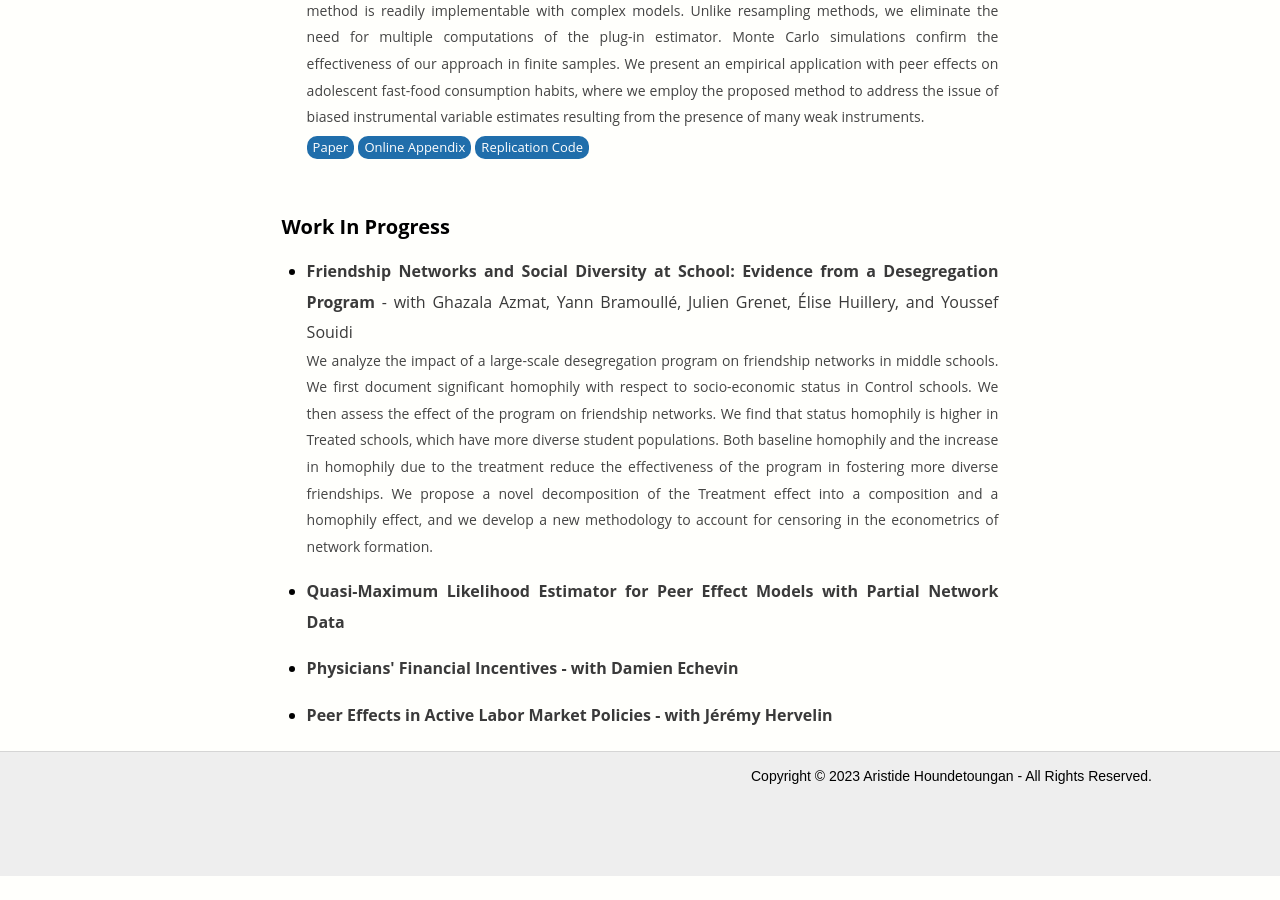
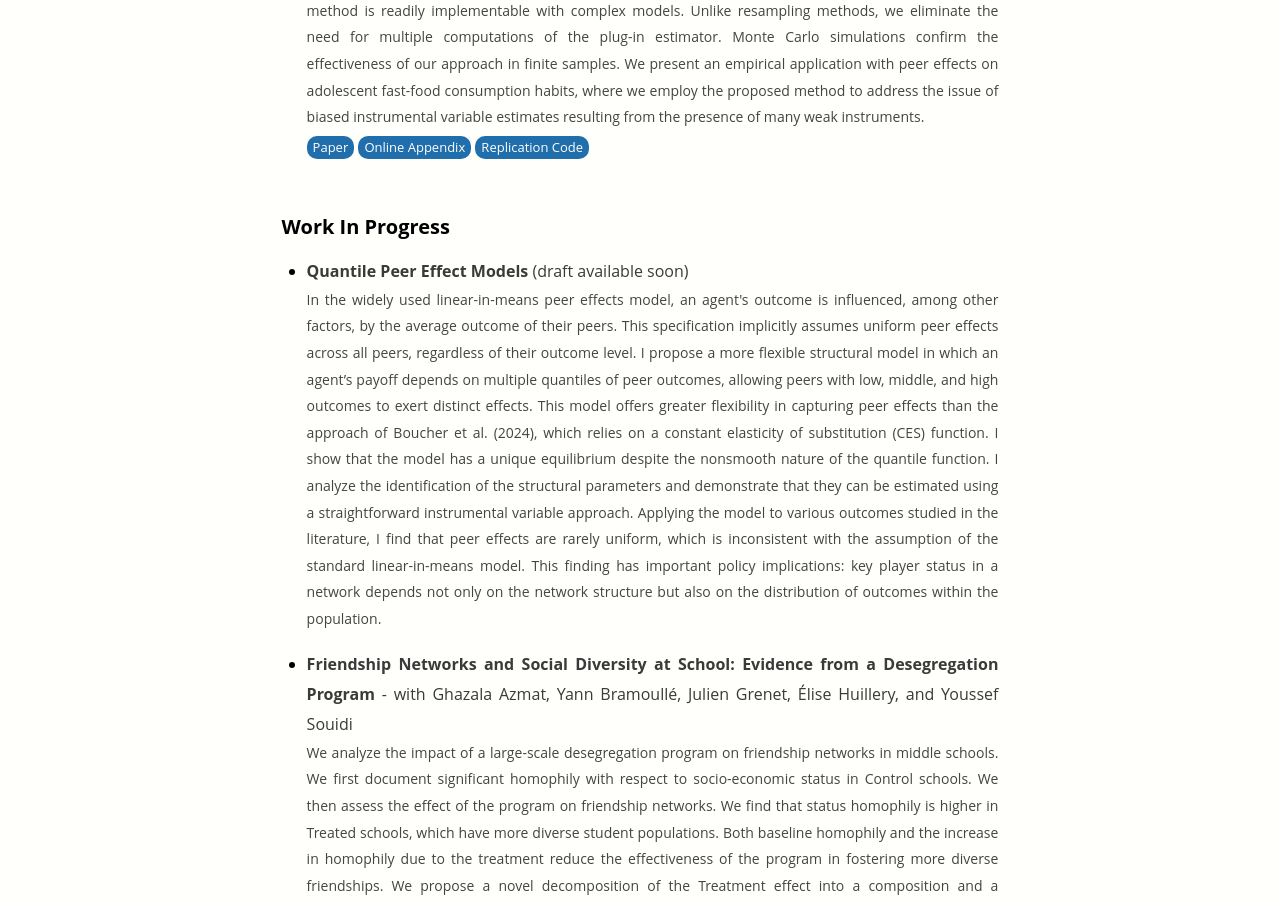
Before and after one commit to ahoundetoungan/ahoundetoungan.github.io, a Jekyll site: the page built from research/index.html, in a window 1280 px wide and 900 px high, scrolled down 1739 px. Built offline with Jekyll 4.4.1, drawn with Linux system fonts in a browser that asks for light colours; before the commit the page ends 2615 px from its top, so only the background shows below that.

Commit message:
new project

```diff
--- a/research/index.html
+++ b/research/index.html
@@ -61,6 +61,8 @@
 	<br/>
 	<h2>Work In Progress</h2>
 	<ul>
+    <li><p class="nomarginafter"><b> Quantile Peer Effect Models </b> (draft available soon)</p></li>
+    <p class="nomarginafter nomarginbefore descriptif"> In the widely used linear-in-means peer effects model, an agent's outcome is influenced, among other factors, by the average outcome of their peers. This specification implicitly assumes uniform peer effects across all peers, regardless of their outcome level. I propose a more flexible structural model in which an agent’s payoff depends on multiple quantiles of peer outcomes, allowing peers with low, middle, and high outcomes to exert distinct effects. This model offers greater flexibility in capturing peer effects than the approach of Boucher et al. (2024), which relies on a constant elasticity of substitution (CES) function. I show that the model has a unique equilibrium despite the nonsmooth nature of the quantile function. I analyze the identification of the structural parameters and demonstrate that they can be estimated using a straightforward instrumental variable approach. Applying the model to various outcomes studied in the literature, I find that peer effects are rarely uniform, which is inconsistent with the assumption of the standard linear-in-means model. This finding has important policy implications: key player status in a network depends not only on the network structure but also on the distribution of outcomes within the population.</p>
     <li><p class="nomarginafter"><b>Friendship Networks and Social Diversity at School: Evidence from a Desegregation Program</b> - with Ghazala Azmat, Yann Bramoullé, Julien Grenet, Élise Huillery, and Youssef Souidi</p></li>
     <p class="nomarginafter nomarginbefore descriptif"> We analyze the impact of a large-scale desegregation program on friendship networks in middle schools. We first document significant homophily with respect to socio-economic status in Control schools. We then assess the effect of the program on friendship networks. We find that status homophily is higher in Treated schools, which have more diverse student populations. Both baseline homophily and the increase in homophily due to the treatment reduce the effectiveness of the program in fostering more diverse friendships. We propose a novel decomposition of the Treatment effect into a composition and a homophily effect, and we develop a new methodology to account for censoring in the econometrics of network formation.</p>
     <li><p class="nomarginafter"><b>Quasi-Maximum Likelihood Estimator for Peer Effect Models with Partial Network Data</b></p></li>
```
Also changed, not shown: 1 other file.
